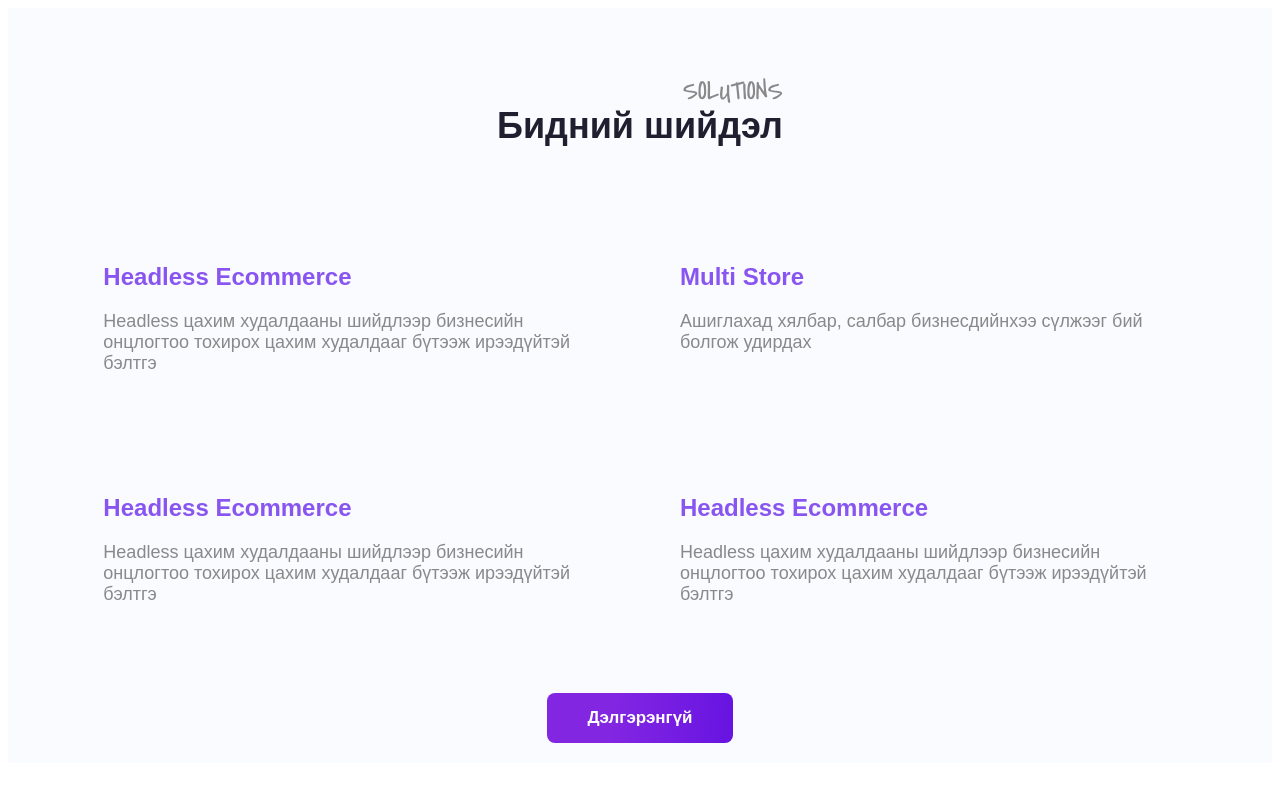
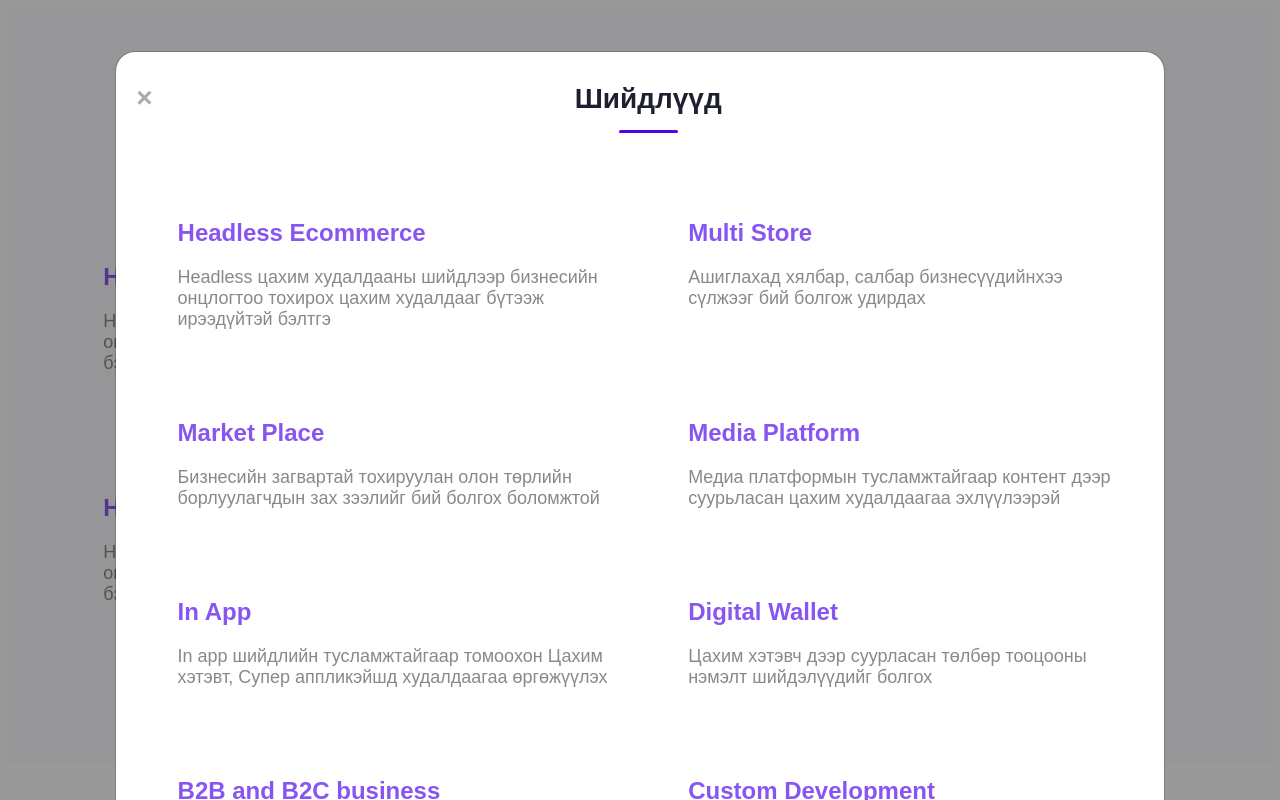
Before and after one commit to anhbayr-ganaa/hamt, a plain HTML site: page src/bidnii.html in a window 1280 px wide. Both pictures are taken after a click on the button "Дэлгэрэнгүй". Shown: the top 800 px of the page. Drawn offline with nearby package versions, Linux system fonts and the light colour scheme; a web font is replaced by a local one.

Commit message:
pop model

```diff
--- a/src/bidnii.html
+++ b/src/bidnii.html
@@ -2,7 +2,10 @@
     <meta charset="utf-8">
     <head>
         <link rel="stylesheet" type="text/css" href="../stylesheets/bidnii.css">
+
+        <link rel="stylesheet" type="text/css" href="../stylesheets/shiidluud.css">
         <meta name="viewport" content="width=device-width, initial-scale=1.0">
+        <script src="https://ajax.googleapis.com/ajax/libs/jquery/3.5.1/jquery.min.js"></script>
         <link rel="stylesheet" href="https://cdn.jsdelivr.net/npm/bootstrap-icons@1.7.0/font/bootstrap-icons.css">
         <link rel="stylesheet" href="https://fonts.googleapis.com/css2?family=Bull:ital,wght@0,400;0,500;0,600;0,700;1,300;1,400;1,500;1,600;1,700&amp;display=swap">
     </head>
@@ -30,14 +33,27 @@
                             </div>
             </div>
             </div>
-            <button type="button" class="delgerengui"><span>Дэлгэрэнгүй</span>
+            <button type="button" class="delgerengui" id="myBtn"><span>Дэлгэрэнгүй</span>
             </button>
         </div>
-<div class="popContent">
+
+
+
+
+        <div id="myModal" class="modal">
+
+
+
+
+
+
         <div class="popFull">
-    <button class="bi bi-x-lg" type="button"></button>
+            <div class="popContent modal-content" id="myModal" >
+            <span class="close">&times;</span>
             <div class="popSection">
+
         <div class="popHeader">
+
             <h5> Шийдлүүд</h5>
         </div>
         <div class="popText">
@@ -46,38 +62,86 @@
                 <p>Headless цахим худалдааны шийдлээр бизнесийн онцлогтоо тохирох цахим худалдааг бүтээж ирээдүйтэй бэлтгэ</p>
             </div>
             <div class="s-item pop">
-        <h5>Headless Ecommerce</h5>
-        <p>Headless цахим худалдааны шийдлээр бизнесийн онцлогтоо тохирох цахим худалдааг бүтээж ирээдүйтэй бэлтгэ</p>
+                <h5>Multi Store</h5>
+                <p>Ашиглахад хялбар, салбар бизнесүүдийнхээ сүлжээг бий болгож удирдах</p>
             </div>
             <div class="s-item pop">
-        <h5>Headless Ecommerce</h5>
-        <p>Headless цахим худалдааны шийдлээр бизнесийн онцлогтоо тохирох цахим худалдааг бүтээж ирээдүйтэй бэлтгэ</p>
+                <h5>Market Place</h5>
+                <p>Бизнесийн загвартай тохируулан олон төрлийн борлуулагчдын зах зээлийг бий болгох боломжтой</p>
             </div>
             <div class="s-item pop">
-        <h5>Headless Ecommerce</h5>
-        <p>Headless цахим худалдааны шийдлээр бизнесийн онцлогтоо тохирох цахим худалдааг бүтээж ирээдүйтэй бэлтгэ</p>
+                <h5>Media Platform</h5>
+                <p>Медиа платформын тусламжтайгаар контент дээр суурьласан цахим худалдаагаа эхлүүлээрэй</p>
             </div>
             <div class="s-item pop">
-        <h5>Headless Ecommerce</h5>
-        <p>Headless цахим худалдааны шийдлээр бизнесийн онцлогтоо тохирох цахим худалдааг бүтээж ирээдүйтэй бэлтгэ</p>
+                <h5>In App</h5>
+                <p>In app шийдлийн тусламжтайгаар томоохон Цахим хэтэвт, Супер аппликэйшд худалдаагаа өргөжүүлэх</p>
             </div>
             <div class="s-item pop">
-        <h5>Headless Ecommerce</h5>
-        <p>Headless цахим худалдааны шийдлээр бизнесийн онцлогтоо тохирох цахим худалдааг бүтээж ирээдүйтэй бэлтгэ</p>
+                <h5>Digital Wallet</h5>
+                <p>Цахим хэтэвч дээр суурласан төлбөр тооцооны нэмэлт шийдэлүүдийг болгох</p>
             </div>
             <div class="s-item pop">
-        <h5>Headless Ecommerce</h5>
-        <p>Headless цахим худалдааны шийдлээр бизнесийн онцлогтоо тохирох цахим худалдааг бүтээж ирээдүйтэй бэлтгэ</p>
+                <h5>B2B and B2C business</h5>
+                <p>B2C болон B2B Бизнес загварт зориулан хөгжүүлсэн цахим худалдааны нэмэлт боломжууд</p>
             </div>
+            <div class="s-item pop">
+                <h5>Custom Development</h5>
+                <p>Захиалагчийн хүсэлтийн дагуу нэмэлт хөгжүүлэлт боломжуудыг хөгжүүлэх</p>
+            </div>
+            <div class="s-item pop">
+                <h5>Multi language</h5>
+                <p>Цахим дэлгүүрээ олон хэл дээр гадаад дотоодын үйлчлүүлэгчтэй хүргэх боломжтой</p>
+            </div>
+            <div class="s-item pop">
+                <h5>Online to Offline</h5>
+                <p>Pos (Point of sale), смарт дэлгүүрийн шийдлийн тусламжтай худалдаагаа өргөжүүлэх </p>
+            </div>
+            <div class="s-item pop">
+                <h5>Social Ecommerce</h5>
+                <p>Томоохон сошиал суваг дээр худалдааны орон зайгаа бий болгох боломжууд</p>
+            </div>
+
+
         </div>
             </div>
 
 
         </div>
 
-<div class="">
 
                 </div>
           </div>
+
+        </div>
+
+        <script>
+
+        var modal = document.getElementById("myModal");
+
+
+        var btn = document.getElementById("myBtn");
+
+
+        var span = document.getElementsByClassName("close")[0];
+
+
+        btn.onclick = function() {
+          modal.style.display = "block";
+        }
+
+
+        span.onclick = function() {
+          modal.style.display = "none";
+        }
+
+
+        window.onclick = function(event) {
+          if (event.target == modal) {
+            modal.style.display = "none";
+          }
+        }
+        </script>
+
     </body>
 </html>
--- a/stylesheets/bidnii.css
+++ b/stylesheets/bidnii.css
@@ -125,92 +125,3 @@ span{
     color: rgb(30, 32, 48);
  }
     }
-
-
-.bi{
-    width: 30px;
-    height: 30px;
-    background-size: contain;
-    background-position: center ;
-    transition: all 0.2s ease-in-out 0s;
-    color: violet;
-    border: none;
-    cursor: pointer;
-margin-left: 90%;
-
-}
-
-.popContent{
-    margin-left: 9%;
-    margin-right: 9%;
-    margin-top: 4%;
-    margin-bottom: 4%;
-}
-
-.popContent{
-    border: none;
-    border-radius: 20px;
-    padding: 30px 20px;
-    background-color: rgb(195 48 48);
-    position: relative;
-    display: flex;
-
-    pointer-events: auto;
-    background-color: #fff;
-    background-clip: padding-box;
-    border: 1px solid rgba(0,0,0,.2);
-    border-radius: 0.3 rem;
-    outline: 0;
-
-}
-
-.popFull{
-    padding: 0px;
-    position: relative;
-
-}
-
-.popSection{
-    padding: 0px 25px 20px;
-}
-
-.popHeader{
-    margin-bottom: 46px;
-
-}
-.popHeader h5{
-    color: rgb(30, 32, 48);
-    font-family: "Averta CY";
-    font-weight: bold;
-    text-align: center;
-    font-size: 28px;
-    width: fit-content;
-    margin: auto;
-    line-height: 1.2;
-    font-family: "Averta CY", sans-serif;
-}
-
-.popHeader h5::after{
-    content: "";
-    width: 40%;
-    border-radius: 10px;
-    margin: 14px auto;
-    height: 3px;
-    background-color: rgb(81, 5, 225);
-    display: block;
-}
-.popText{
-    display: grid;
-    grid-template-columns: repeat(2, 1fr);
-    gap: 49px80px;
-    overflow-y: auto;
-    max-height: 700px;
-    margin-right: -23px;
-    padding-right: 23px;
-}
-.pop p {
-    font-size: 18px;
-    color: rgb(137, 137, 137);
-    font-weight: 400;
-    margin-bottom: 0px;
-}
--- /dev/null
+++ b/stylesheets/shiidluud.css
@@ -0,0 +1,134 @@
+
+/* The Modal (background) */
+.modal {
+    display: none; /* Hidden by default */
+    position: fixed; /* Stay in place */
+    z-index: 1; /* Sit on top */
+/* Location of the box */
+    left: 0;
+    top: 0;
+    width: 100%; /* Full width */
+    height: 100%; /* Full height */
+    overflow: auto; /* Enable scroll if needed */
+    background-color: rgb(0,0,0); /* Fallback color */
+    background-color: rgba(0,0,0,0.4); /* Black w/ opacity */
+  }
+
+  /* Modal Content */
+  .modal-content {
+    background-color: #fefefe;
+    margin: auto;
+
+    border: 1px solid #888;
+    width: 80%;
+  }
+
+  /* The Close Button */
+  .close {
+    color: #aaaaaa;
+    float: right;
+    font-size: 28px;
+    font-weight: bold;
+  }
+
+  .close:hover,
+  .close:focus {
+    color: #000;
+    text-decoration: none;
+    cursor: pointer;
+  }
+  .popContent{
+      margin-left: 9%;
+      margin-right: 9%;
+      margin-top: 4%;
+      margin-bottom: 4%;
+  }
+
+  .popContent{
+      border: none;
+      border-radius: 20px;
+      padding: 30px 20px;
+      background-color: rgb(195 48 48);
+      position: relative;
+      display: flex;
+
+      pointer-events: auto;
+      background-color: #fff;
+      background-clip: padding-box;
+      border: 1px solid rgba(0,0,0,.2);
+      border-radius: 0.3 rem;
+      outline: 0;
+
+  }
+
+  .popFull{
+      padding: 0px;
+      position: relative;
+      display: flex;
+      flex-direction: row-reverse;
+
+  }
+
+  .popSection{
+      padding: 0px 25px 20px;
+  }
+
+  .popHeader{
+      margin-bottom: 46px;
+
+  }
+  .popHeader h5{
+      color: rgb(30, 32, 48);
+      font-family: "Averta CY";
+      font-weight: bold;
+      text-align: center;
+      font-size: 28px;
+      width: fit-content;
+      margin: auto;
+      line-height: 1.2;
+      font-family: "Averta CY", sans-serif;
+  }
+
+  .popHeader h5::after{
+      content: "";
+      width: 40%;
+      border-radius: 10px;
+      margin: 14px auto;
+      height: 3px;
+      background-color: rgb(81, 5, 225);
+      display: block;
+  }
+  .popText{
+      display: grid;
+      grid-template-columns: repeat(2, 1fr);
+      gap: 49px 80px;
+      overflow-y: auto;
+
+      max-height: 700px;
+      margin-right: -23px;
+      padding-right: 23px;
+
+  }
+  .pop p {
+      font-size: 18px;
+      color: rgb(137, 137, 137);
+      font-weight: 400;
+      margin-bottom: 0px;
+  }
+  .bi{
+      width: 30px;
+      height: 30px;
+
+      background-position: center ;
+      transition: all 0.2s ease-in-out 0s;
+      color: violet;
+      border: none;
+      cursor: pointer;
+
+      background-color: white;
+
+  }
+
+  .bi:hover{
+
+  }
```
Also changed, not shown: icon/close.svg (added). Lines whose indentation alone changed are shown as unchanged.
